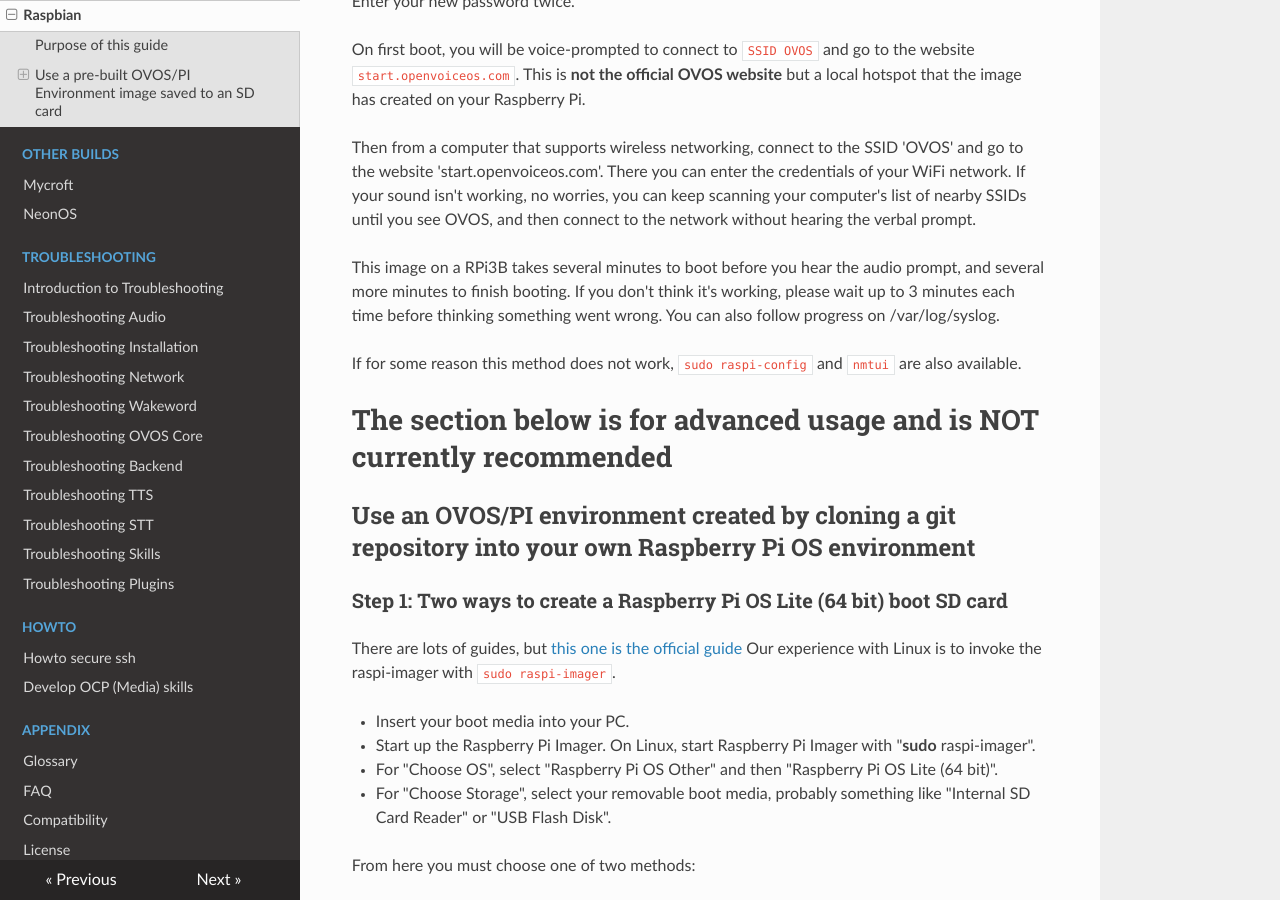
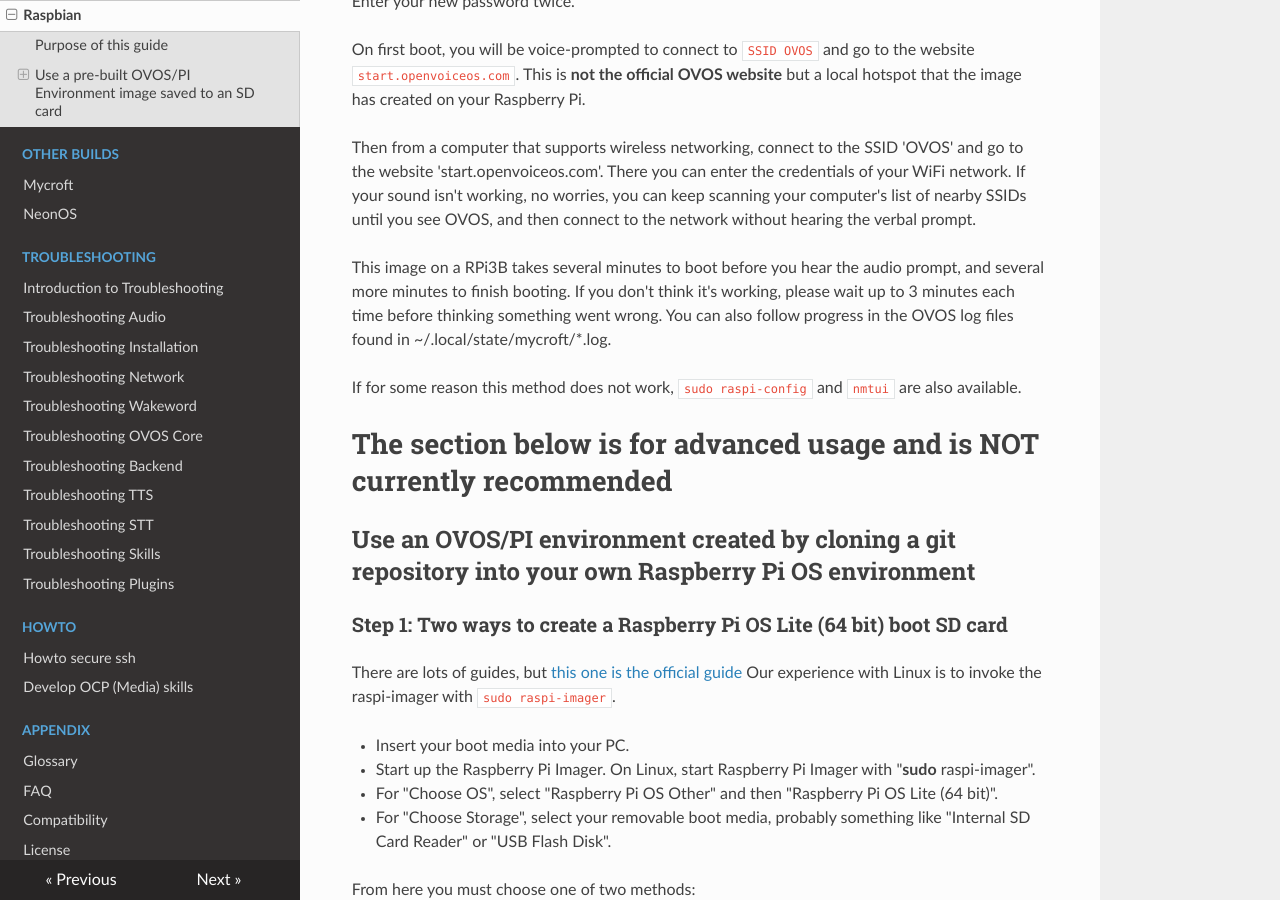
Before and after one commit to OpenVoiceOS/community-docs, an MkDocs documentation site: the page built from docs/install_raspbian.md, in a window 1280 px wide and 900 px high, scrolled down 1750 px. Built offline with MkDocs 1.6.1, drawn with Linux system fonts in a browser that asks for light colours; nearby versions of some CDN libraries; some of the changed text lies outside the part shown.

Commit message:
changed reference log from syslog to mycroft/*.log

```diff
--- a/docs/install_raspbian.md
+++ b/docs/install_raspbian.md
@@ -51,7 +51,7 @@
 
 Then from a computer that supports wireless networking, connect to the SSID 'OVOS' and go to the website 'start.openvoiceos.com'. There you can enter the credentials of your WiFi network.  If your sound isn't working, no worries, you can keep scanning your computer's list of nearby SSIDs until you see OVOS, and then connect to the network without hearing the verbal prompt.
 
-This image on a RPi3B takes several minutes to boot before you hear the audio prompt, and several more minutes to finish booting.  If you don't think it's working, please wait up to 3 minutes each time before thinking something went wrong. You can also follow progress on /var/log/syslog.
+This image on a RPi3B takes several minutes to boot before you hear the audio prompt, and several more minutes to finish booting.  If you don't think it's working, please wait up to 3 minutes each time before thinking something went wrong. You can also follow progress in the OVOS log files found in ~/.local/state/mycroft/*.log.
 
 If for some reason this method does not work, `sudo raspi-config` and `nmtui` are also available.
 
@@ -204,7 +204,7 @@
 
 The full OVOS can take a few minutes to load (especially on a Pi 3), but the processes should all eventually say `active (running)`, except for `ovos.service` which should say `active (exited)`
 
-You can also track progress by watching /var/log/syslog.  Once things slow down you can try saying "Hey Mycroft". In a few seconds (the first time is slow) you should hear a 'ding' from the system. Then say "What day is it".  After a delay you should hear information about today's date.
+You can also track progress by watching the files in ~/.local/state/mycroft/*.log.  Once things slow down you can try saying "Hey Mycroft". In a few seconds (the first time is slow) you should hear a 'ding' from the system. Then say "What day is it".  After a delay you should hear information about today's date.
 
 ## Final thoughts
 
```
